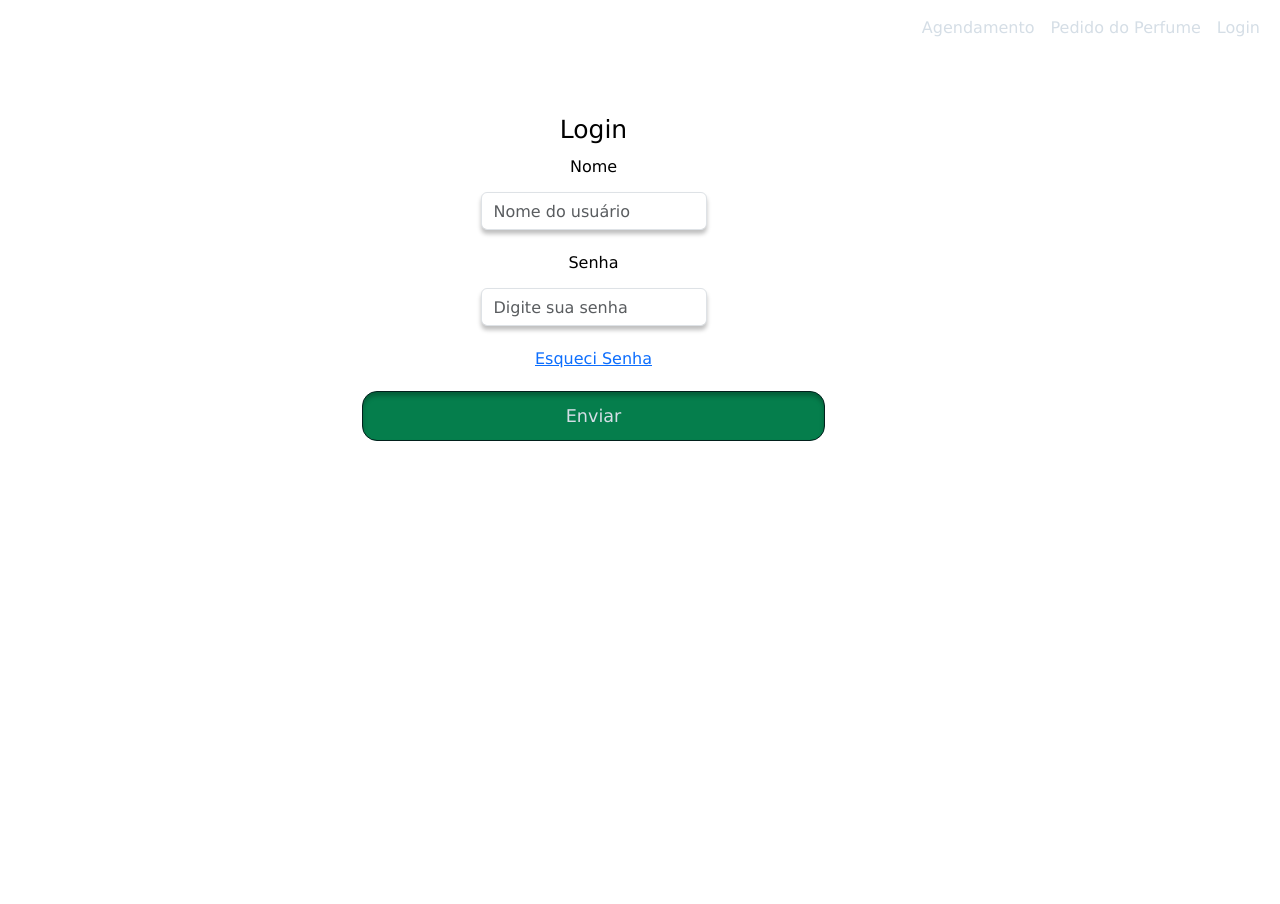
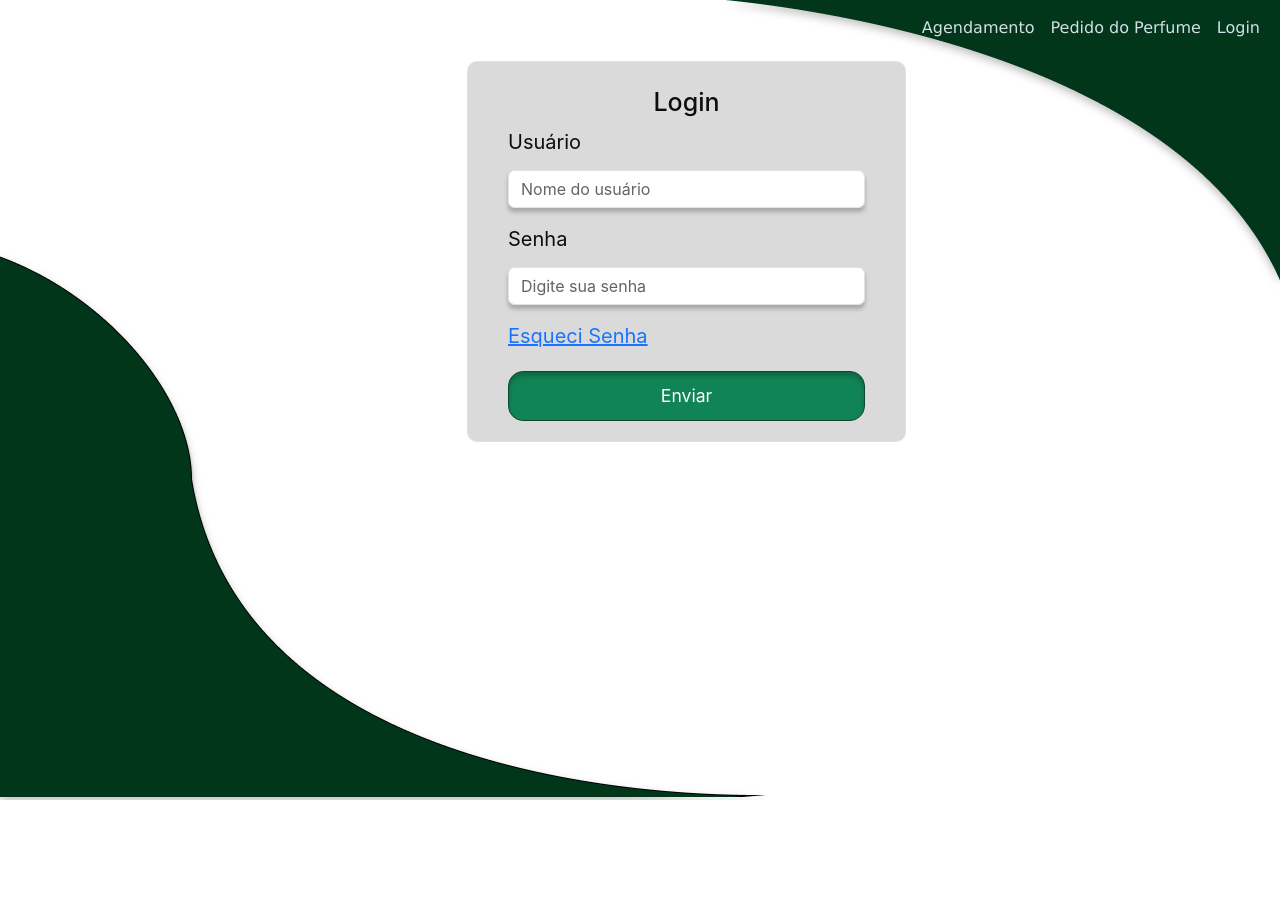
Before and after one commit to Gabrielle-Santiago/Agenda-Automatica, a Django app: page /login_view/ in a window 1280 px wide. After the commit the page ends 800 px from the top, so only its background shows below. Run offline with Django 5.2, Linux system fonts and the light colour scheme.

Commit message:
Estilização da tela de login

```diff
--- /dev/null
+++ b/AgendaAutomatica/static/css/main.css
@@ -0,0 +1,39 @@
+/* Foca nas estilizações das telas dentro da pasta main */
+
+
+/* Estilização da página de login */
+.wave {
+    position: fixed;
+    height: 70vh;
+    width: 100vw;
+    left: 0;
+    bottom: 0;
+    filter: drop-shadow(0px 4px 4px rgba(0, 0, 0, 0.25));
+    object-fit: cover;
+    overflow: hidden;
+    z-index: -2;
+}
+
+.wave2 {
+    position: fixed;
+    height: 80vh;
+    width: 45vw;
+    right: 0;
+    top: 0;
+    filter: drop-shadow(0px 4px 4px rgba(0, 0, 0, 0.25));
+    object-fit: cover;
+    overflow: hidden;
+    z-index: -2;
+}
+
+.login {
+    position: static;
+    font-family: 'Inter';
+    font-style: normal;
+    font-size: 20px;
+    line-height: 30px;
+    display: flex;
+    align-items: center;
+    text-align: left;
+    color: #000000;
+}
--- a/AgendaAutomatica/static/css/style.css
+++ b/AgendaAutomatica/static/css/style.css
@@ -1,3 +1,5 @@
+/* Essa página foca estilização geral */
+
 body{
     color: #000000;
     font-family:'Lucida Sans', 'Lucida Sans Regular', 'Lucida Grande', 'Lucida Sans Unicode', Geneva, Verdana, sans-serif;
@@ -20,30 +22,19 @@ nav a {
     color: #d5dee6 !important;
 }
 
-/* Configuração da logo na tela de agendamento */
-#logo {
-    position: fixed;
-    top: -60px;
-    left: -70px;
-    width: 32%;
-    height: auto;
-    background: url(/AgendaAutomatica/static/img/logo/logo.png);
-    background-size: contain;
-    z-index: -1;
-}
-
 /* Container pai para centralizar o formulário */
-#formulario {
+.formulario {
     display: flex;
     align-items: center;
-    min-height: 100vh;
+    min-height: 20vh;
     margin: 0;
     padding: 0;
     border-color: transparent;
+    background-color: transparent;
 }
 
 /* Cria o desfoque e a transparência do formulário */
-#center {
+.form {
     position: relative;
     width: 100%;
     max-width: 635px;
@@ -57,7 +48,7 @@ nav a {
 
     padding-left: 40px;
     padding-right: 40px;
-    padding-top: 5px;
+    padding-top: 15px;
     box-sizing: border-box;
     margin: 0 auto;
     opacity: 0.95;
@@ -66,7 +57,7 @@ nav a {
 
 /* Estilos para os inputs dentro da section */
 input {
-    position: relative;       /* Evita conflitos com a section */
+    position: relative; /* Evita conflitos com a section */
     width: 80%;
     max-width: 525px;
     height: 38px;
@@ -108,151 +99,3 @@ input {
         font-size: 0.9rem;
     }
 }
-
-/* Camadas da tela de agendamento */
-.camada {
-    position: fixed;
-    width: 50vw;
-    height: auto;
-    max-width: 100%;
-    right: 0;
-    bottom: 0;
-    filter: drop-shadow(0px 4px 4px rgba(0, 0, 0, 0.25));
-    object-fit: contain;
-    overflow: hidden;
-    z-index: -2;
-}
-
-#camadaIMG {
-    width: 50vw;
-    height: auto;
-    max-width: 1066px;
-    max-height: 732px;
-    filter: drop-shadow(0px 4px 4px rgba(0, 0, 0, 0.25));
-    margin-bottom: 0;
-    margin-left: 0;
-}
-.conserto {
-    position: fixed;
-    display: flex;
-    justify-content: center;
-    align-items: flex-end;
-    width: 100vw;
-    height: 100vh;
-    overflow: hidden;
-}
-
-/* Checkbox do pedido perfume */
-.btn-check:checked + .btn {
-    border-color: #600707;
-    background-color: #862727;
-}
-
-.btn {
-    border-color: #02201c;
-    color: #d5dee6;
-}
-
-/* Estilização dos botões de produtos cadastrados */
-.selectButton {
-	box-shadow:inset 5px 5px 10px 0px #88b8af;
-	background:linear-gradient(to bottom, #00a583 5%, #00445b 100%);
-	background-color:#bddbfa;
-	border-radius:11px;
-	display:inline-block;
-	cursor:pointer;
-	color:#ffffff;
-	font-family:Arial;
-	font-size:20px;
-	font-weight:bold;
-	padding:32px 35px;
-	text-decoration:none;
-	text-shadow:0px 1px 0px #05192b;
-    width: 100%;
-	height: 100%;
-	box-sizing: border-box;
-    margin-top: 10px;
-    margin-bottom: 10px;
-}
-
-.selectButton:hover {
-	background:linear-gradient(to bottom, #80b5ea 5%, #bddbfa 100%);
-	background-color:#80b5ea;
-}
-
-.selectButton:active {
-	position:relative;
-	top:1px;
-}
-
-.selectGrid {
-    display: flex;
-    flex-wrap: wrap;
-    gap: 10px;
-    width: 100%;
-}
-
-.selectProduto {
-    flex: 1 1 calc(22.22% - 10px); /* Cada botão ocupa 1/2 da largura, ajustando para o gap */
-    height: 200px;
-    box-sizing: border-box;
-}
-
-@media (max-width: 768px) {
-    .selectProduto {
-        flex: 1 1 calc(50% - 10px);
-    }
-}
-
-@media (max-width: 480px) {
-    .selectProduto {
-        flex: 1 1 calc(100% - 10px);
-    }
-}
-
-/* A estilização da div que está as informações do produto */
-.effectPrompt {
-    margin: 0 auto; /* Centraliza horizontalmente */
-    width: 90%; /* Usa 90% da largura da tela, adaptando-se automaticamente */
-}
-
-@media (min-width: 1024px) {
-    .effectPrompt {
-        margin: 130px auto;
-        width: 80%;
-    }
-}
-
-@media (min-width: 768px) and (max-width: 1023px) {
-    .effectPrompt {
-        margin: 50px auto;
-        width: 85%;
-    }
-}
-
-@media (max-width: 767px) {
-    .effectPrompt {
-        margin: 20px auto;
-        width: 95%;
-    }
-}
-
-.enjoy-css {
-    -webkit-box-sizing: content-box;
-    -moz-box-sizing: content-box;
-    box-sizing: content-box;
-    padding: 210px;
-    border: none;
-    -webkit-border-radius: 46px;
-    border-radius: 46px;
-    font: normal 16px/1 "Times New Roman", Times, serif;
-    -o-text-overflow: ellipsis;
-    text-overflow: ellipsis;
-    -webkit-transition: all 200ms cubic-bezier(0.42, 0, 0.58, 1) 10ms;
-    -moz-transition: all 200ms cubic-bezier(0.42, 0, 0.58, 1) 10ms;
-    -o-transition: all 200ms cubic-bezier(0.42, 0, 0.58, 1) 10ms;
-    transition: all 200ms cubic-bezier(0.42, 0, 0.58, 1) 10ms;
-    background: rgba( 255, 255, 255, 0.25 );
-    backdrop-filter: blur( 4px );
-    -webkit-backdrop-filter: blur( 4px );
-  }
--- a/AgendaAutomatica/task/templates/cadastros/cadastro.html
+++ b/AgendaAutomatica/task/templates/cadastros/cadastro.html
@@ -7,8 +7,9 @@
     <main class="container mt-1">
         <div class="col-md-5 offset-md-4">
 
-            <form method="POST" class="card card-body needs-validation" id="formulario" novalidate>
-                <div id="center">
+            <form method="POST" class="card card-body needs-validation formulario" novalidate>
+                <div class="form">
+                    <title>Agendamento</title>
 
                     <h1 class="text-center">Agendamento</h1>
 
--- a/AgendaAutomatica/task/templates/main/login.html
+++ b/AgendaAutomatica/task/templates/main/login.html
@@ -4,13 +4,15 @@
 
 {% block content %}
 
-    <main class="container mt-5">
-        <div class="col-md-5 offset-md-3">
+<div class="wave2">
+    <img src="{% static "img/out/loginEstilo2.png" %}" alt="loginEstilo2 background">
+</div>
+
+    <main class="container mt-1">
+        <div class="col-md-5 offset-md-4">
             <div class="container text-center">
-                <div class="row">
-
-                    <form id="formulario" method="POST" class="card card-body needs-validation">
-
+                <form method="POST" class="card card-body needs-validation formulario login">
+                    <div class="form">
                         <title>Tela de Login</title>
 
                         {{ error }}
@@ -20,7 +22,7 @@
                         <h1 class="text-center">Login</h1>
 
                         <div class="mb-3">
-                            <label for="username" class="form-label">Nome</label>
+                            <label for="username" class="form-label">Usuário</label>
                             <input type="text" class="form-control" id="username" name="username" placeholder="Nome do usuário" required>
                         </div>
 
@@ -31,11 +33,16 @@
                         <a href="esqueciSenha">Esqueci Senha</a>
 
                         <input type="submit" class="btn btn-primary myButton btn btn-primary" value="Enviar"></input>
-                    </form>
-
-                </div>
+                    </div>
+                </form>
             </div>
         </div>
     </main>
 
+<div class="consertoWave">
+    <div class="wave">
+        <img src="{% static "img/out/loginEstilo.png" %}" alt="loginEstilo background">
+    </div>
+</div>
+
 {% endblock %}
--- a/AgendaAutomatica/task/templates/menu.html
+++ b/AgendaAutomatica/task/templates/menu.html
@@ -5,9 +5,11 @@
   <head>
     <meta charset="utf-8">
     <meta name="viewport" content="width=device-width, initial-scale=1">
-    <title>Agendamento Cadastro</title>
     <link href="https://cdn.jsdelivr.net/npm/bootstrap@5.3.3/dist/css/bootstrap.min.css" rel="stylesheet" integrity="sha384-QWTKZyjpPEjISv5WaRU9OFeRpok6YctnYmDr5pNlyT2bRjXh0JMhjY6hW+ALEwIH" crossorigin="anonymous">
     <link rel="stylesheet" href="{% static 'css/style.css' %}">
+    <link rel="stylesheet" href="{% static 'css/cadastros.css' %}">
+    <link rel="stylesheet" href="{% static 'css/main.css' %}">
+    <link rel="stylesheet" href="{% static 'css/auth.css' %}">
   </head>
   <body>
     <script src="https://cdn.jsdelivr.net/npm/bootstrap@5.3.3/dist/js/bootstrap.bundle.min.js" integrity="sha384-YvpcrYf0tY3lHB60NNkmXc5s9fDVZLESaAA55NDzOxhy9GkcIdslK1eN7N6jIeHz" crossorigin="anonymous"></script>
```
Also changed, not shown: AgendaAutomatica/static/css/auth.css (added, +150 -0 lines), AgendaAutomatica/static/css/cadastros.css (added, +46 -0 lines), AgendaAutomatica/task/templates/auth/pedidoPerfume.html (+20 -34 lines), AgendaAutomatica/static/img/out/loginEstilo.png (added), AgendaAutomatica/static/img/out/loginEstilo2.png (added).
